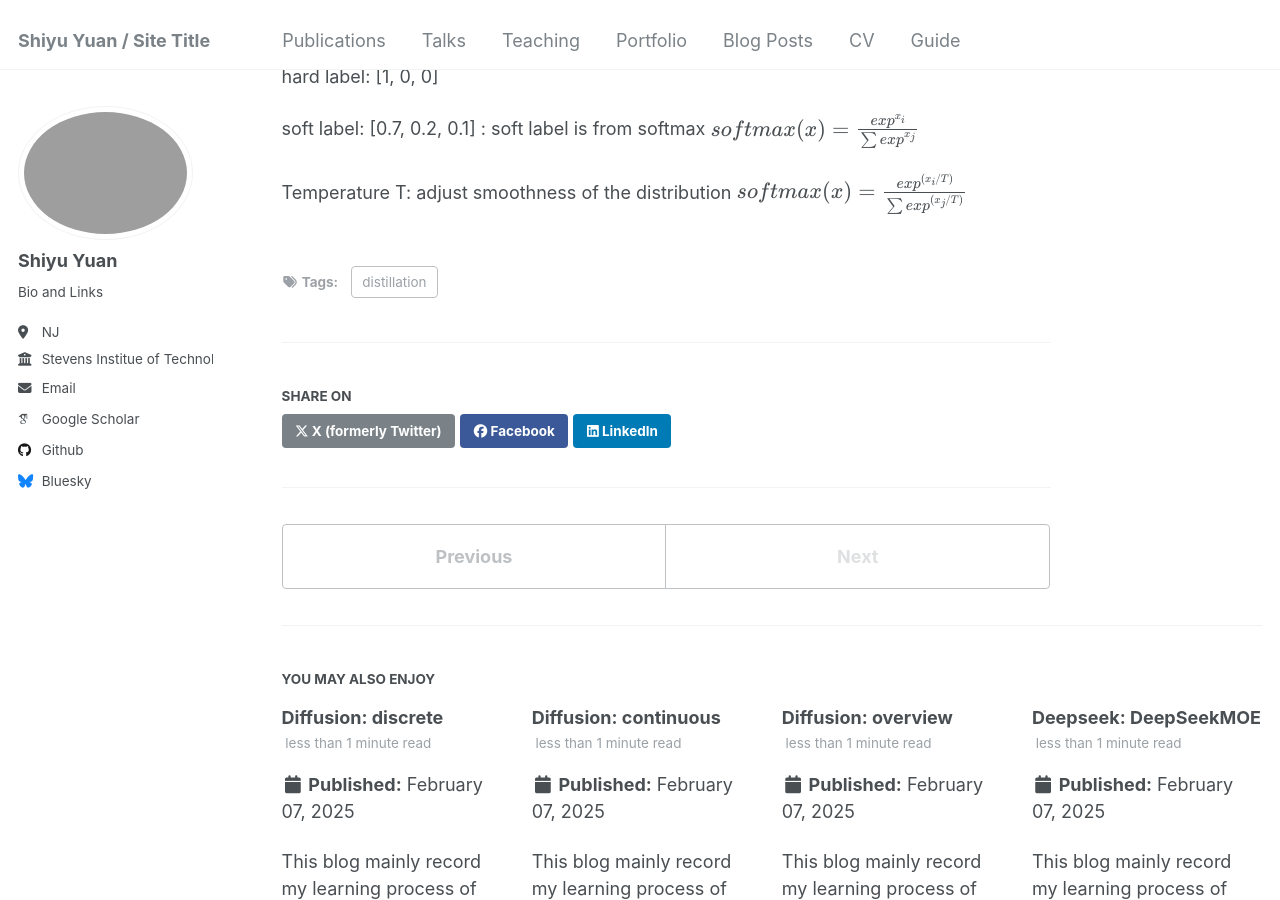
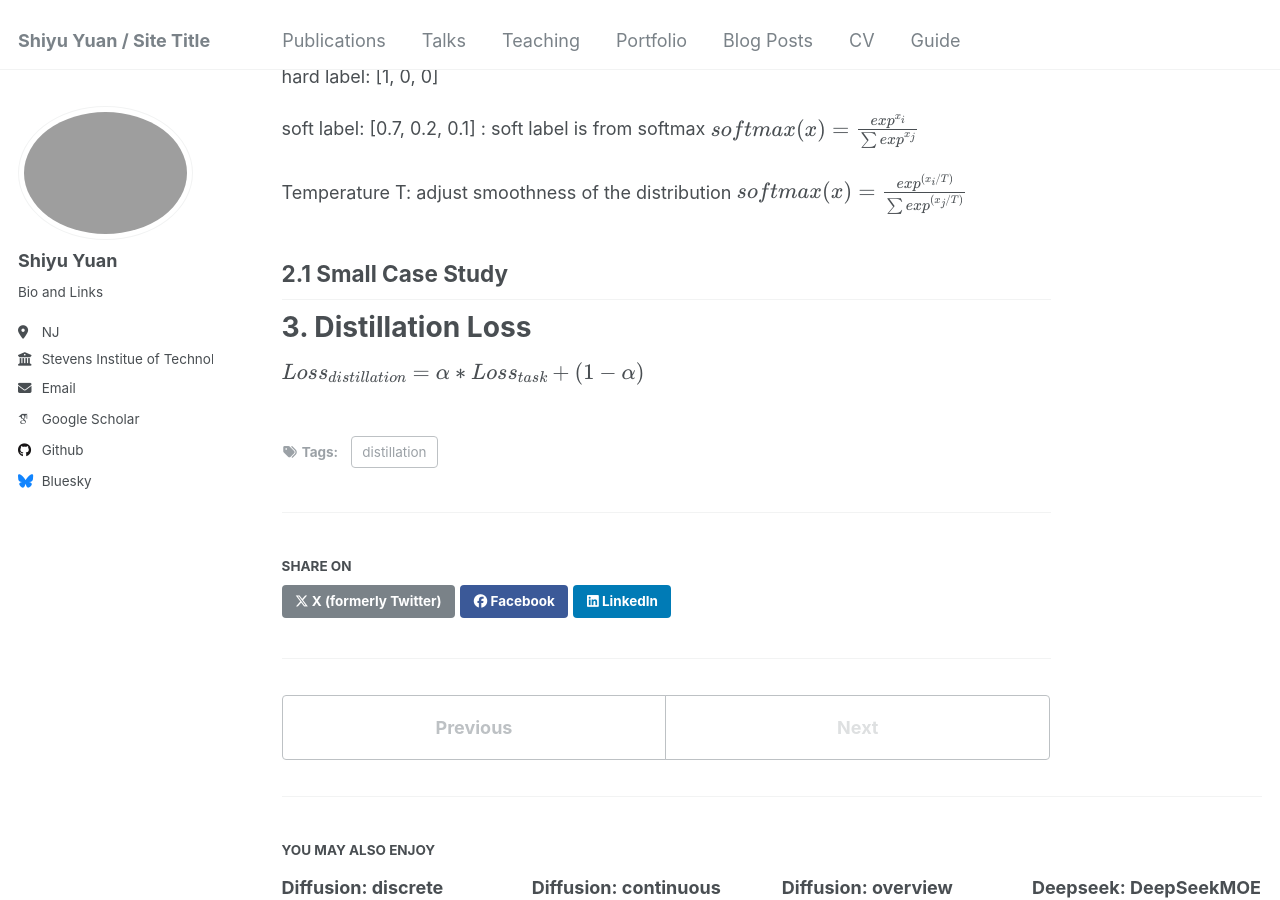
Before and after one commit to syyuan2021/syy2025, a Jekyll site: the page built from _posts/2025-02-11-blog-post-1.md, in a window 1280 px wide and 900 px high, scrolled down 1049 px. Built offline with Jekyll 4.4.1, drawn with Linux system fonts in a browser that asks for light colours; some web fonts are replaced.

Commit message:
Update 2025-02-11-blog-post-1.md

```diff
--- a/_posts/2025-02-11-blog-post-1.md
+++ b/_posts/2025-02-11-blog-post-1.md
@@ -37,3 +37,9 @@ hard label: [1, 0, 0]
 soft label: [0.7, 0.2, 0.1]   : soft label is from softmax $$softmax(x) = \frac{exp^{x_{i}}}{\sum{exp^{x_{j}}}}$$
 
 Temperature T: adjust smoothness of the distribution $$softmax(x) = \frac{exp^{(x_{i}/ T)}}{\sum{exp^{(x_{j}/T)}}}$$
+
+## 2.1 Small Case Study
+
+
+# 3. Distillation Loss
+$$Loss_{distillation} = \alpha * Loss_{task} + (1-\alpha) % Loss_{KL} $$
```
